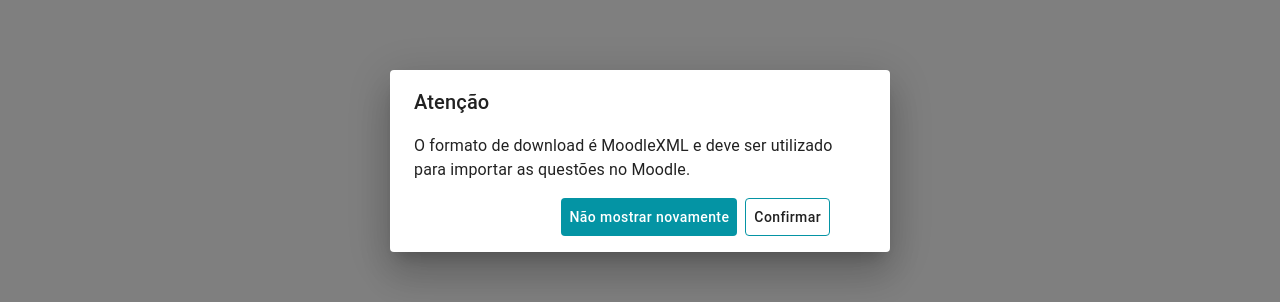
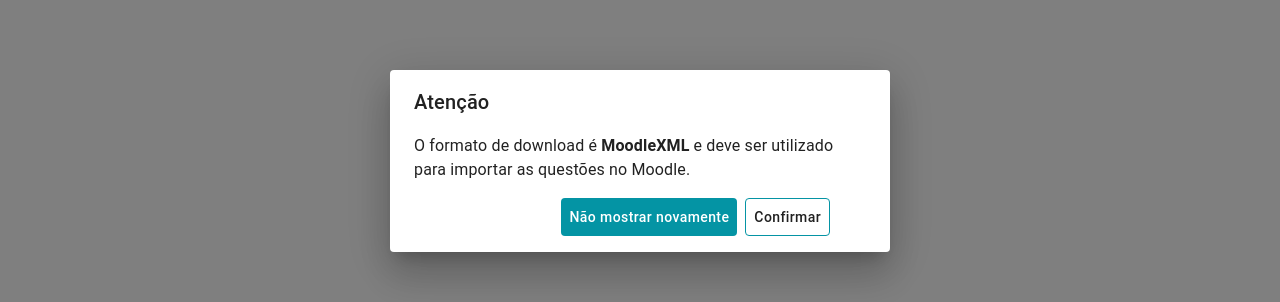
Before and after one commit to pauloafpjunior/easyquest, a React (Create React App) app in the folder easyquest/: page / in a window 1280 px wide. Both pictures are taken after a click on the button "DOWNLOAD". Shown: the part 239-541 px from the top of the page. Built offline with nearby package versions, Linux system fonts and the light colour scheme.

Commit message:
add bold on export format

```diff
--- a/easyquest/src/features/questionList/QuestionLine.jsx
+++ b/easyquest/src/features/questionList/QuestionLine.jsx
@@ -79,6 +79,7 @@ export default ({ question, editQuestion, duplicateQuestion, removeQuestion }) =
         },
         canCancel: true,
         cancelStyle: { backgroundColor: BONDI_BLUE, color: 'white' },
+        asHtml: true,
       });
       setOpenDialog(true);
     }
--- a/easyquest/src/features/questionList/QuestionList.jsx
+++ b/easyquest/src/features/questionList/QuestionList.jsx
@@ -103,6 +103,7 @@ export default ({
         },
         canCancel: true,
         cancelStyle: { backgroundColor: BONDI_BLUE, color: 'white' },
+        asHtml: true,
       });
       setOpenDialog(true);
     }
--- a/easyquest/src/shared/components/ConfirmationDialog.jsx
+++ b/easyquest/src/shared/components/ConfirmationDialog.jsx
@@ -40,6 +40,7 @@ export default ({ open, setOpen, dialogParams }) => {
     cancelText,
     confirmStyle,
     cancelStyle,
+    asHtml,
   } = dialogParams;
 
   const defaultClose = () => {
@@ -49,7 +50,11 @@ export default ({ open, setOpen, dialogParams }) => {
     <Dialog onClose={onClose} open={open}>
       <Grid className={styles.container}>
         <DialogTitle>{title}</DialogTitle>
-        {text && <Typography className={styles.text}>{text}</Typography>}
+        {text && asHtml ? (
+          <Typography className={styles.text} dangerouslySetInnerHTML={{ __html: text }} />
+        ) : (
+          <Typography className={styles.text}>{text}</Typography>
+        )}
         {canCancel && (
           <Grid className={styles.cancelRow}>
             <Button
--- a/easyquest/src/shared/translations/pt-br.js
+++ b/easyquest/src/shared/translations/pt-br.js
@@ -37,7 +37,7 @@ export default {
 
     downloadFormatTitle: 'Atenção',
     downloadFormat:
-      'O formato de download é MoodleXML e deve ser utilizado para importar as questões no Moodle.',
+      'O formato de download é <b>MoodleXML</b> e deve ser utilizado para importar as questões no Moodle.',
   },
 
   labels: {
```
Also changed, not shown: 1 other file (tests, documents, lock files or other folders).
